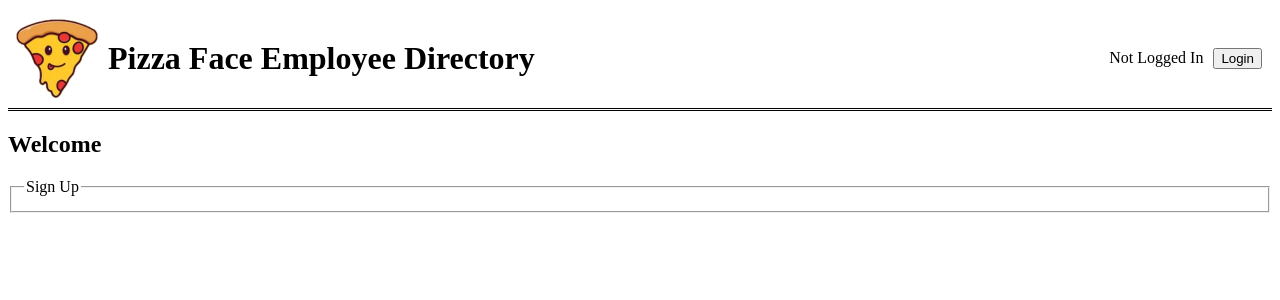
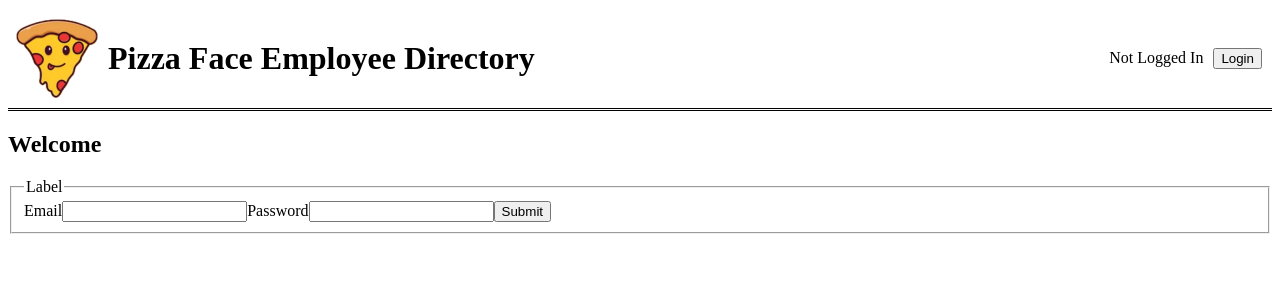
Before and after one commit to pete-hamrick/employee-directory, a React app: page /login in a window 1280 px wide. Shown: the top 300 px of the page. Built offline with nearby package versions, Linux system fonts and the light colour scheme.

Commit message:
added fieldset pseudo code to profile, call userForm component in auth

```diff
--- a/src/components/UserForm/UserForm.jsx
+++ b/src/components/UserForm/UserForm.jsx
@@ -13,6 +13,7 @@ export default function UserForm() {
 
         <button type="submit">
           {/* add loading state, disable when loading and change text to authenticating */}
+          Submit
         </button>
         {/* add form error label here if there is a label */}
       </fieldset>
--- a/src/views/Auth/Auth.jsx
+++ b/src/views/Auth/Auth.jsx
@@ -1,17 +1,12 @@
+import UserForm from '../../components/UserForm/UserForm';
+
 export default function Auth() {
   return (
     <div>
       {/* ternary if signing up or signing in */}
       <h2>Welcome</h2>
       {/* form component here */}
-      <fieldset>
-        {/* ternary legend message */}
-        <legend>Sign Up</legend>
-        {/* name input */}
-        {/* email display(not editable) */}
-        {/* birthday input */}
-        {/* biography input */}
-      </fieldset>
+      <UserForm />
       {/* ternary for already have acct vs need an acct with links to login or register */}
     </div>
   );
--- a/src/views/Profile/Profile.jsx
+++ b/src/views/Profile/Profile.jsx
@@ -2,6 +2,14 @@ export default function Profile() {
   return (
     <div>
       <h1>Profile</h1>
+      <fieldset>
+        {/* ternary legend message */}
+        <legend>Sign Up</legend>
+        {/* name input */}
+        {/* email display(not editable) */}
+        {/* birthday input */}
+        {/* biography input */}
+      </fieldset>
     </div>
   );
 }
```
